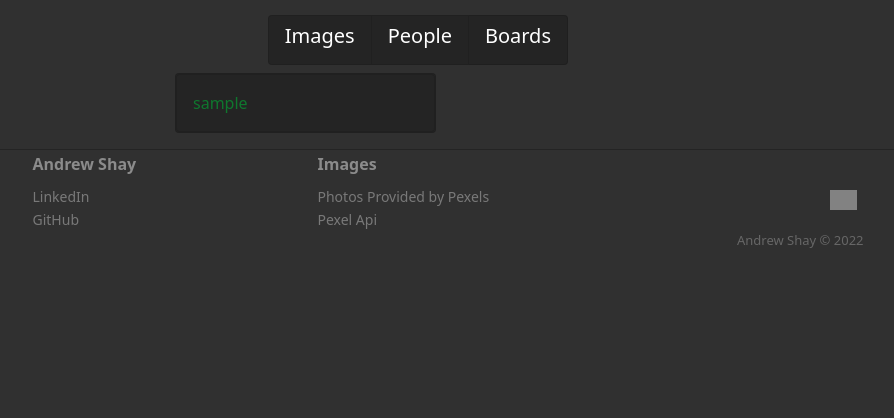
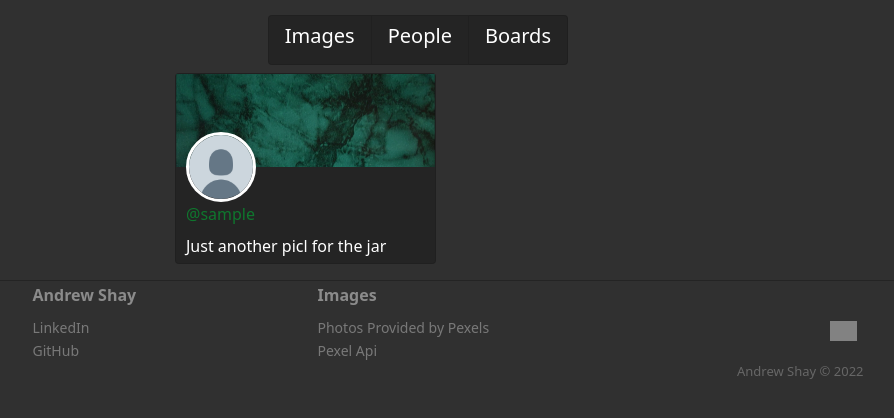
Before and after one commit to adshay18/Capstone-1, a Flask app: page /users in a window 1280 px wide. Shown: the part 65-483 px from the top of the page, without its empty margins (192-1086 px from the left). Run offline with Flask 2, Linux system fonts and the light colour scheme; the visitor is signed in with stand-in values (Sample User, id 1); data comes from the database, SQL or seed files in the repository; some libraries are stand-ins or nearby versions; grey boxes are pictures that could not be loaded.

Commit message:
style user index page

```diff
--- a/static/stylesheets/app.css
+++ b/static/stylesheets/app.css
@@ -488,3 +488,57 @@ a:hover {
 		max-height: 400px;
 	}
 }
+
+/* User cards */
+
+.card-hero {
+	width: 100%;
+	position: absolute;
+	top: 0;
+	right: 0;
+	bottom: 0;
+	left: 0;
+}
+.card-image {
+	border: 3px solid #fff;
+	border-radius: 70px;
+	height: 70px;
+	width: 70px;
+	margin-top: -35px;
+	position: relative;
+	z-index: 1;
+}
+
+.card-link {
+	display: inline-block;
+	margin-left: 10px;
+}
+
+.card-link > p {
+	position: absolute;
+}
+
+.user-cards {
+	margin-bottom: 20px;
+}
+.card-inner {
+	display: flex;
+	flex-direction: column;
+	width: 100%;
+}
+
+.image-wrapper {
+	width: 100%;
+	padding-bottom: 36%;
+	position: relative;
+	overflow: hidden;
+}
+
+.card-contents {
+	display: flex;
+	justify-content: space-between;
+}
+
+p.card-bio {
+	margin: 2em 10px 5px;
+}
--- a/templates/users/index.html
+++ b/templates/users/index.html
@@ -28,15 +28,34 @@
 
           {% for user in users %}
 
-            <div class="col-lg-4 col-md-6 col-12">
-              <div class="card user-card">
-                <div class="card">
-                    <div class="card-body">
-                      <a href="/users/{{user.id}}">{{user.username}}</a>
-                    </div>
-                  </div>
+          <div class="col-lg-4 col-md-6 col-12">
+            <div class="card user-card">
+              <div class="card-inner">
+                <div class="image-wrapper">
+                  {% if user.banner_url %}
+                  <img src="{{ user.banner_url }}" alt="Banner image for {{user.username}}" class="card-hero">
+                  {% else %}
+                  <img src="/static/images/default_banner.png" alt="Generic banner image" class="card-hero">
+                  {% endif %}
+                </div>
+                <div class="card-contents">
+                  <a href="/users/{{ user.id }}" class="card-link">
+                    {% if user.image_url %}
+                    <img src="{{ user.image_url }}" alt="Profile Image for {{ user.username }}" class="card-image">
+                    {% else %}
+                    <img src="/static/images/default-pic.png" alt="Profile Image for {{ user.username }}" class="card-image">
+                    {% endif %}
+                    <p>@{{ user.username }}</p>
+                  </a>
+                </div>
+                {% if user.bio %}
+                <p class="card-bio">{{user.bio}}</p>
+                {% else %}
+                <p class="card-bio">Just another picl for the jar</p>
+                {% endif %}
               </div>
             </div>
+          </div>
 
           {% endfor %}
 
```
